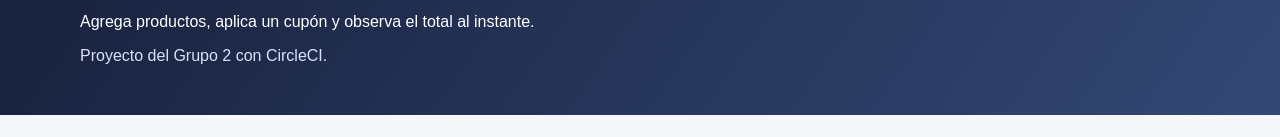
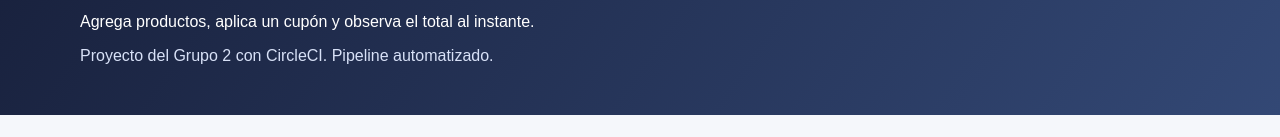
Before and after one commit to sebastiansoto1407/CircleCI, a website: page public/index.html in a window 1280 px wide. Shown: the part 157-294 px from the top of the page. Drawn offline with Linux system fonts and the light colour scheme; no server answers.

Commit message:
Agregar mensaje sobre el pipeline

```diff
--- a/public/index.html
+++ b/public/index.html
@@ -13,7 +13,7 @@
       <p class="etiqueta">PROYECTO JAVASCRIPT · CI/CD</p>
       <h1>Mini tienda AS</h1>
       <p>Agrega productos, aplica un cupón y observa el total al instante.</p>
-      <p>Proyecto del Grupo 2 con CircleCI.</p>
+      <p>Proyecto del Grupo 2 con CircleCI. Pipeline automatizado.</p>
     </div>
   </header>
   <main class="contenedor columnas">
```
